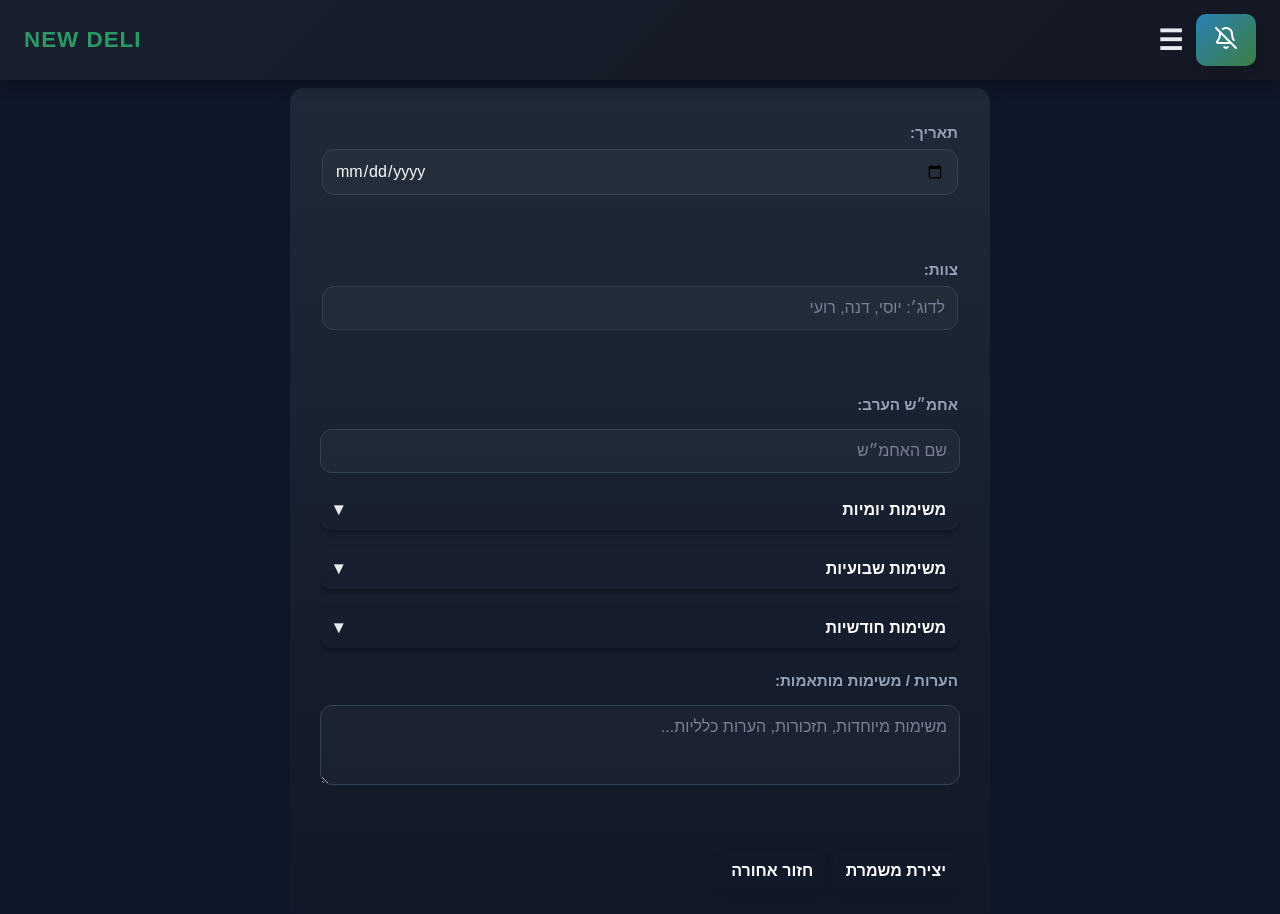
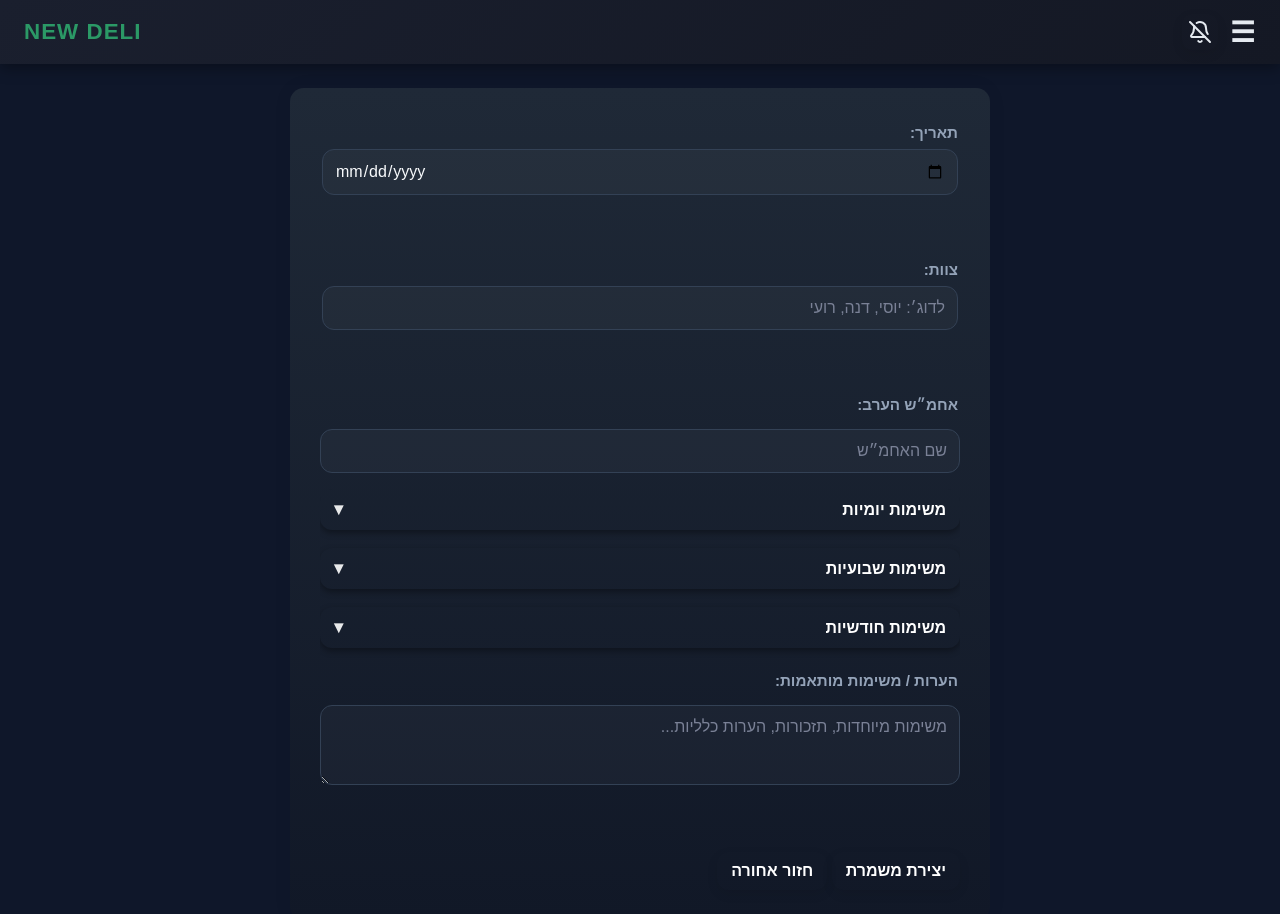
Before and after one commit to Dafdkhibfd2w/managertest22, a website: page views/index.html in a window 1280 px wide. Drawn offline with nearby package versions, Linux system fonts and the light colour scheme; no server answers.

Commit message:
'fix_pwa'

```diff
--- a/public/css/style.css
+++ b/public/css/style.css
@@ -320,6 +320,16 @@ button:hover {
   top: 0; left: 0; right: 0;
   z-index: 1000;
   box-shadow: 0 4px 14px rgba(0,0,0,.35);
+}
+.icon-btn {
+  background: none;       /* בלי צבע */
+  border: none;           /* בלי גבול */
+  padding: 6px;           /* טיפה ריווח פנימי */
+  cursor: pointer;
+  display: flex;
+  align-items: center;
+  justify-content: center;
+  color: inherit;         /* צבע מהטקסט */
 }
 
 .brandbar-left {
--- a/views/index.html
+++ b/views/index.html
@@ -57,10 +57,10 @@
   <h1>משמרת ערב - הזנת משימות</h1>
 <header class="brandbar">
   <div class="brandbar-left">
-    <button id="notifToggle" class="icon-btn">
+    <span class="burger" id="burger">&#9776;</span>
+        <button id="notifToggle" class="icon-btn">
       <i data-lucide="bell-off"></i>
     </button>
-    <span class="burger" id="burger">&#9776;</span>
   </div>
   <span class="brand-title">NEW DELI</span>
 </header>
```
Also changed, not shown: views/admin.html (+2 -2 lines), views/dispersals.html (+2 -2 lines), views/home.html (+2 -2 lines), views/invoices.html (+2 -2 lines), views/manage.html (+2 -2 lines), views/orders.html (+2 -2 lines), views/suppliers.html (+2 -2 lines), views/tasks.html (+2 -2 lines).
